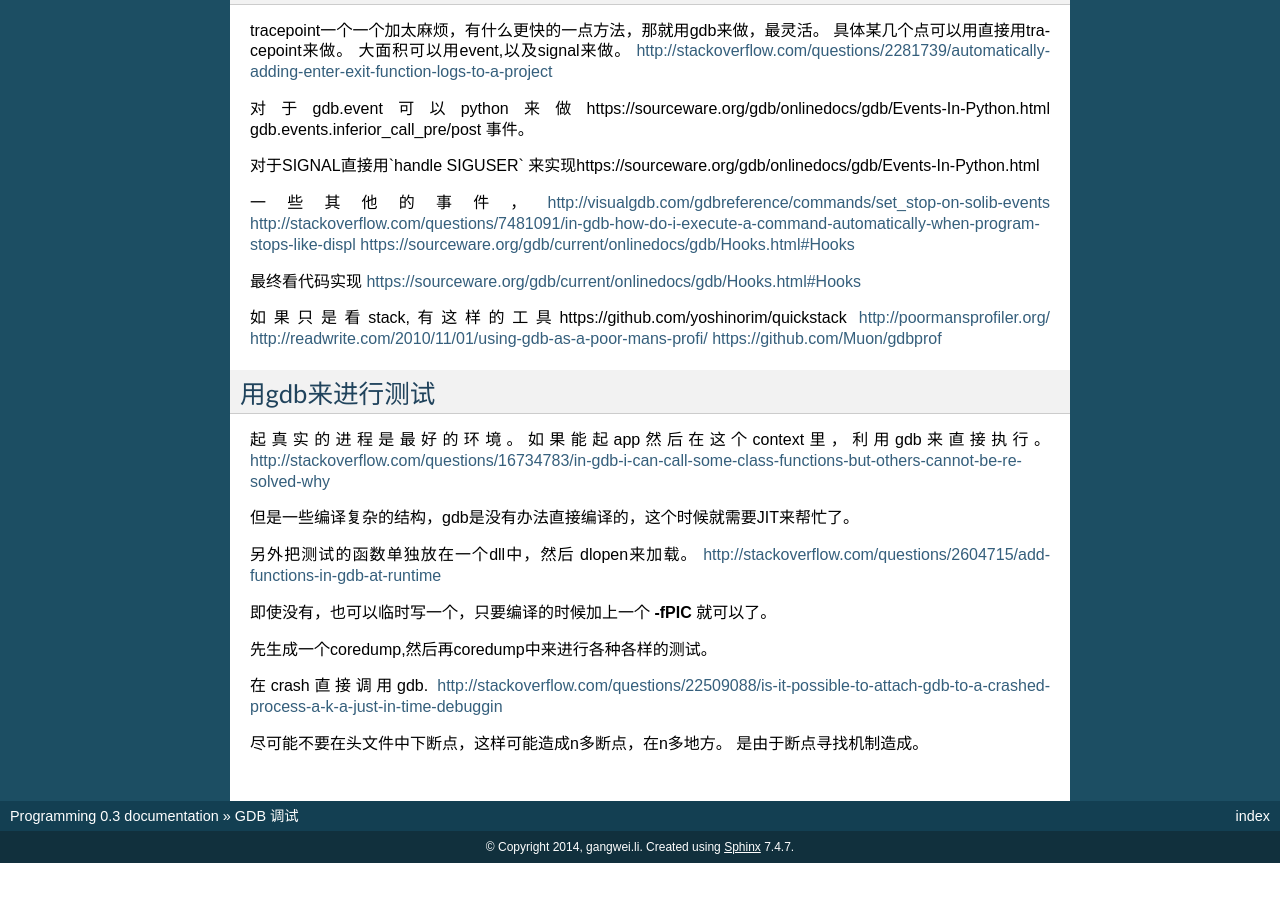
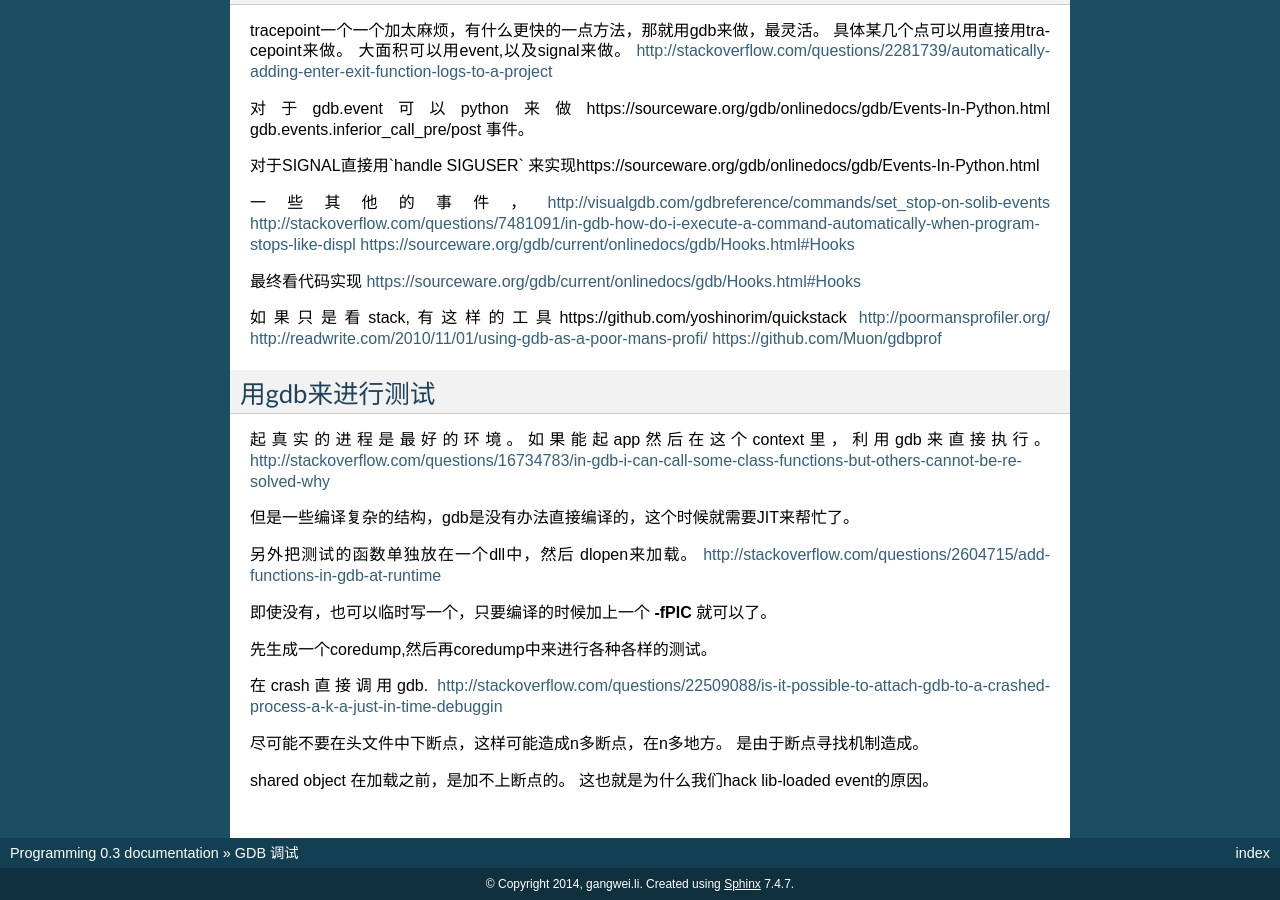
Before and after one commit to gwli/Programming, a Sphinx documentation site: the page built from source/content/Stage_2/HowToGDB.rst, in a window 1280 px wide and 900 px high, scrolled down 14423 px. Built offline with Sphinx 7.4.7, drawn with Linux system fonts in a browser that asks for light colours; before the commit the page ends 15286 px from its top, so only the background shows below that.

Commit message:
为什么要hook lib-load event

```diff
--- a/source/content/Stage_2/HowToGDB.rst
+++ b/source/content/Stage_2/HowToGDB.rst
@@ -798,3 +798,5 @@ http://stackoverflow.com/questions/2604715/add-functions-in-gdb-at-runtime
 http://stackoverflow.com/questions/22509088/is-it-possible-to-attach-gdb-to-a-crashed-process-a-k-a-just-in-time-debuggin
 
 尽可能不要在头文件中下断点，这样可能造成n多断点，在n多地方。 是由于断点寻找机制造成。
+
+shared object 在加载之前，是加不上断点的。 这也就是为什么我们hack lib-loaded event的原因。
```
